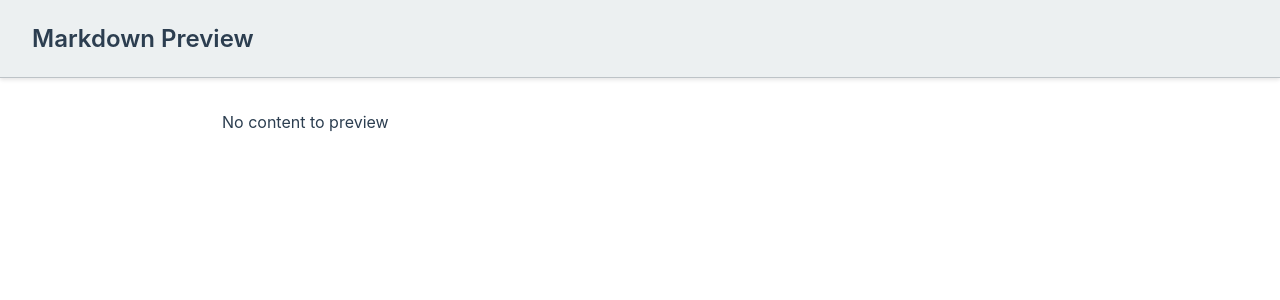
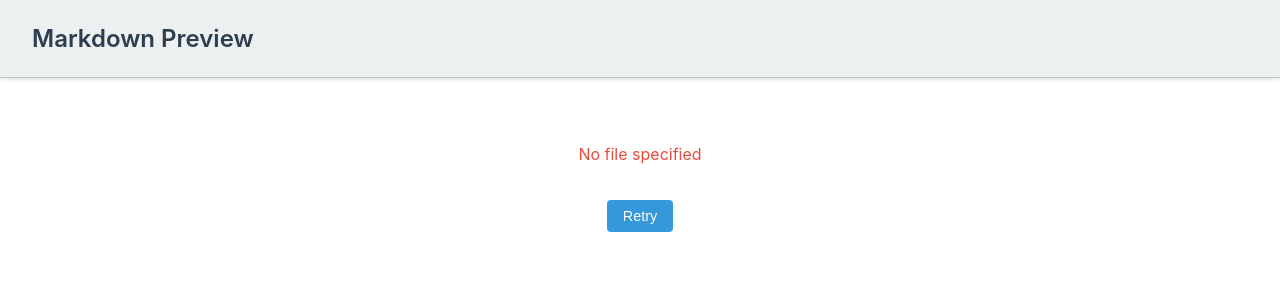
Before and after one commit to StephenBooysen/dt-architecture-artifacts, a React (Create React App) app in the folder client/: page /preview in a window 1280 px wide. Shown: the top 300 px of the page. Built offline with nearby package versions, Linux system fonts and the light colour scheme; no server answers.

Commit message:
Collapse

```diff
--- a/client/src/App.css
+++ b/client/src/App.css
@@ -49,6 +49,16 @@ body {
   display: flex;
   gap: 1rem;
   align-items: center;
+}
+
+.sidebar-toggle {
+  min-width: 40px;
+  padding: 0.5rem;
+  font-size: 1.1rem;
+  font-weight: 600;
+  display: flex;
+  align-items: center;
+  justify-content: center;
 }
 
 .editor-mode-toggle {
@@ -923,6 +933,31 @@ body {
   color: #2c3e50;
 }
 
+.preview-window-content .error {
+  display: flex;
+  flex-direction: column;
+  align-items: center;
+  justify-content: center;
+  padding: 2rem;
+  text-align: center;
+  color: #e74c3c;
+  gap: 1rem;
+}
+
+.preview-window-content .error button {
+  padding: 0.5rem 1rem;
+  background: #3498db;
+  color: white;
+  border: none;
+  border-radius: 4px;
+  cursor: pointer;
+  font-size: 0.9rem;
+}
+
+.preview-window-content .error button:hover {
+  background: #2980b9;
+}
+
 /* Style for the preview window button */
 .preview-window-btn {
   background: #27ae60 !important;
--- a/client/src/App.js
+++ b/client/src/App.js
@@ -33,6 +33,7 @@ function App() {
   const [hasChanges, setHasChanges] = useState(false);
   const [sidebarWidth, setSidebarWidth] = useState(300);
   const [isResizing, setIsResizing] = useState(false);
+  const [sidebarCollapsed, setSidebarCollapsed] = useState(false);
   const [expandedFolders, setExpandedFolders] = useState(new Set());
   const [defaultEditorMode, setDefaultEditorMode] = useState(() => {
     return localStorage.getItem('editorDefaultMode') || 'edit';
@@ -312,6 +313,13 @@ function App() {
       <header className="app-header">
         <h1>Architecture Artifacts Editor</h1>
         <div className="header-actions">
+          <button
+            className="btn btn-secondary sidebar-toggle"
+            onClick={() => setSidebarCollapsed(!sidebarCollapsed)}
+            title={sidebarCollapsed ? 'Show sidebar' : 'Hide sidebar'}
+          >
+            {sidebarCollapsed ? '☰' : '✕'}
+          </button>
           <div className="editor-mode-toggle">
             <label htmlFor="editor-mode-select">Default mode:</label>
             <select
@@ -347,8 +355,9 @@ function App() {
       </header>
 
       <main className="app-main">
-        <aside className="sidebar" style={{ width: `${sidebarWidth}px` }}>
-          <div className="sidebar-content">
+        {!sidebarCollapsed && (
+          <aside className="sidebar" style={{ width: `${sidebarWidth}px` }}>
+            <div className="sidebar-content">
             {showGitIntegration && (
               <GitIntegration onRepositoryUpdate={handleRepositoryUpdate} />
             )}
@@ -373,9 +382,10 @@ function App() {
                 setExpandedFolders(newExpanded);
               }, [expandedFolders])}
             />
-          </div>
-          <div className="sidebar-resizer" onMouseDown={handleMouseDown}></div>
-        </aside>
+            </div>
+            <div className="sidebar-resizer" onMouseDown={handleMouseDown}></div>
+          </aside>
+        )}
 
         <section className="editor-section">
           <MarkdownEditor
--- a/client/src/components/FileTree.js
+++ b/client/src/components/FileTree.js
@@ -33,11 +33,38 @@ const FileTree = ({
   const [createType, setCreateType] = useState('file');
   const [createPath, setCreatePath] = useState('');
   const [inputValue, setInputValue] = useState('');
-  // Use expandedFolders prop if provided, otherwise maintain local state
-  const [localCollapsedFolders, setLocalCollapsedFolders] = useState(new Set());
+  // Function to collect all folder paths recursively
+  const collectAllFolderPaths = (items) => {
+    const folderPaths = new Set();
+    const traverse = (items) => {
+      items.forEach(item => {
+        if (item.type === 'directory') {
+          folderPaths.add(item.path);
+          if (item.children) {
+            traverse(item.children);
+          }
+        }
+      });
+    };
+    traverse(items);
+    return folderPaths;
+  };
+
+  // Initialize with all folders collapsed
+  const [localCollapsedFolders, setLocalCollapsedFolders] = useState(() => {
+    return collectAllFolderPaths(files);
+  });
+
   const collapsedFolders = expandedFolders.size > 0 ?
     new Set([...localCollapsedFolders].filter(path => !expandedFolders.has(path))) :
     localCollapsedFolders;
+
+  // Update collapsed folders when files change
+  React.useEffect(() => {
+    if (files.length > 0) {
+      setLocalCollapsedFolders(collectAllFolderPaths(files));
+    }
+  }, [files]);
   const [contextMenu, setContextMenu] = useState(null);
   const [showRenameDialog, setShowRenameDialog] = useState(false);
   const [renameItemPath, setRenameItemPath] = useState('');
--- a/client/src/components/MarkdownEditor.js
+++ b/client/src/components/MarkdownEditor.js
@@ -77,14 +77,13 @@ const MarkdownEditor = ({content, onChange, fileName, isLoading, onRename, defau
   };
 
   const handleOpenPreviewWindow = () => {
-    if (!fileName || !content) return;
+    if (!fileName) return;
 
-    // Encode the content and filename for the URL
-    const encodedContent = encodeURIComponent(content);
+    // Only pass the file path as reference
     const encodedFileName = encodeURIComponent(fileName);
 
     // Open preview in new window
-    const previewUrl = `/preview?file=${encodedFileName}&content=${encodedContent}`;
+    const previewUrl = `/preview?file=${encodedFileName}`;
     window.open(previewUrl, '_blank', 'width=800,height=600,scrollbars=yes,resizable=yes');
   };
 
@@ -175,7 +174,7 @@ const MarkdownEditor = ({content, onChange, fileName, isLoading, onRename, defau
           <button
             className="editor-tab preview-window-btn"
             onClick={handleOpenPreviewWindow}
-            disabled={!fileName || !content}
+            disabled={!fileName}
             title="Open preview in new window">
             🔗 Preview Window
           </button>
--- a/client/src/components/PreviewWindow.js
+++ b/client/src/components/PreviewWindow.js
@@ -3,6 +3,7 @@ import ReactMarkdown from 'react-markdown';
 import remarkGfm from 'remark-gfm';
 import { Prism as SyntaxHighlighter } from 'react-syntax-highlighter';
 import { tomorrow } from 'react-syntax-highlighter/dist/esm/styles/prism';
+import { fetchFile } from '../services/api';
 
 /**
  * PreviewWindow component for displaying markdown content in a standalone window.
@@ -11,26 +12,42 @@ import { tomorrow } from 'react-syntax-highlighter/dist/esm/styles/prism';
 const PreviewWindow = () => {
   const [content, setContent] = useState('');
   const [fileName, setFileName] = useState('');
+  const [isLoading, setIsLoading] = useState(false);
+  const [error, setError] = useState('');
 
   useEffect(() => {
-    // Get content and filename from URL parameters
+    const loadFile = async () => {
+      // Get filename from URL parameters
       const urlParams = new URLSearchParams(window.location.search);
       const fileParam = urlParams.get('file');
-    const contentParam = urlParams.get('content');
 
       if (fileParam) {
-      setFileName(decodeURIComponent(fileParam));
-    }
-    if (contentParam) {
-      setContent(decodeURIComponent(contentParam));
-    }
+        const decodedFileName = decodeURIComponent(fileParam);
+        setFileName(decodedFileName);
 
         // Set page title
-    if (fileParam) {
-      document.title = `Preview: ${decodeURIComponent(fileParam)}`;
+        document.title = `Preview: ${decodedFileName}`;
+
+        // Fetch file content from API
+        try {
+          setIsLoading(true);
+          setError('');
+          const fileData = await fetchFile(decodedFileName);
+          setContent(fileData.content || '');
+        } catch (err) {
+          console.error('Error fetching file:', err);
+          setError('Failed to load file content');
+          setContent('');
+        } finally {
+          setIsLoading(false);
+        }
       } else {
         document.title = 'Markdown Preview';
+        setError('No file specified');
       }
+    };
+
+    loadFile();
   }, []);
 
   return (
@@ -39,6 +56,14 @@ const PreviewWindow = () => {
         <h1>{fileName || 'Markdown Preview'}</h1>
       </div>
       <div className="preview-window-content">
+        {isLoading ? (
+          <div className="loading">Loading file content...</div>
+        ) : error ? (
+          <div className="error">
+            <p>{error}</p>
+            <button onClick={() => window.location.reload()}>Retry</button>
+          </div>
+        ) : (
           <ReactMarkdown
             remarkPlugins={[remarkGfm]}
             components={{
@@ -63,6 +88,7 @@ const PreviewWindow = () => {
           >
             {content || 'No content to preview'}
           </ReactMarkdown>
+        )}
       </div>
     </div>
   );
```
Also changed, not shown: 1 other file (tests, documents, lock files or other folders). Lines whose indentation alone changed are shown as unchanged.
